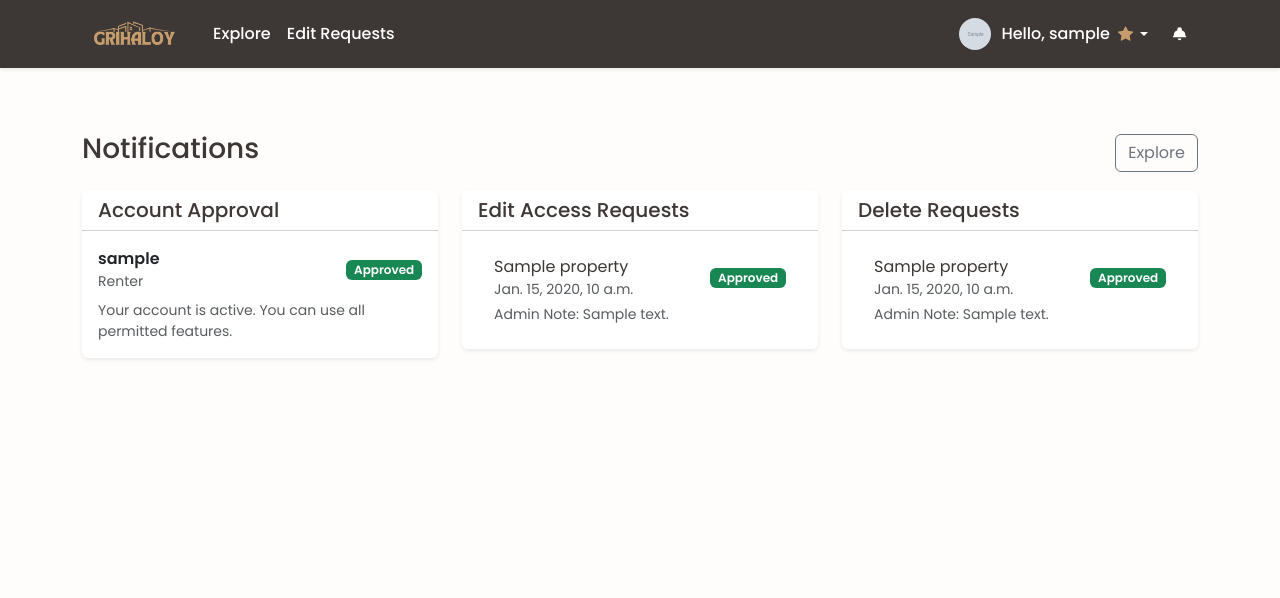
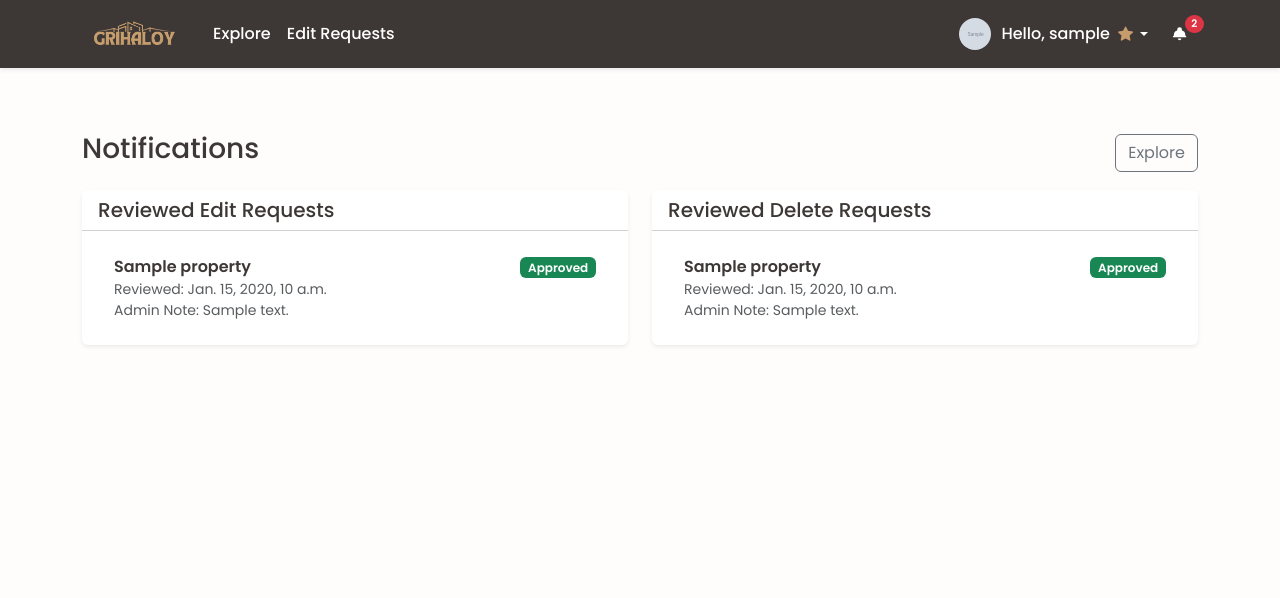
Before and after one commit to AniK-75/project_Grihaloy, a Django app: page /properties/notifications/ in a window 1280 px wide. Shown: the top 598 px of the page. Run offline with Django 5.2, Linux system fonts and the light colour scheme; a user stored in the database is signed in; tables that the repository leaves empty hold one stand-in row (values such as "Sample post"); grey boxes marked "Sample" are stand-in pictures.

Commit message:
Implemented notification badge showing unread count

```diff
--- a/grihaloy/properties/models.py
+++ b/grihaloy/properties/models.py
@@ -77,6 +77,8 @@ class PropertyEditRequest(models.Model):
     reviewed_by = models.ForeignKey(settings.AUTH_USER_MODEL, on_delete=models.SET_NULL, null=True, blank=True, related_name='property_edit_reviews')
     created_at = models.DateTimeField(auto_now_add=True)
     reviewed_at = models.DateTimeField(null=True, blank=True)
+    # NEW: mark whether requester saw the outcome
+    seen_by_requester = models.BooleanField(default=False, help_text="Requester has seen the final decision.")
 
     class Meta:
         ordering = ['-created_at']
@@ -95,6 +97,8 @@ class PropertyDeleteRequest(models.Model):
     reviewed_by = models.ForeignKey(settings.AUTH_USER_MODEL, on_delete=models.SET_NULL, null=True, blank=True, related_name='property_delete_reviews')
     created_at = models.DateTimeField(auto_now_add=True)
     reviewed_at = models.DateTimeField(null=True, blank=True)
+    # NEW: mark whether requester saw the outcome
+    seen_by_requester = models.BooleanField(default=False, help_text="Requester has seen the final decision.")
 
     class Meta:
         ordering = ['-created_at']
--- /dev/null
+++ b/grihaloy/properties/templatetags/notif_tags.py
@@ -0,0 +1,26 @@
+from django import template
+from properties.models import PropertyEditRequest, PropertyDeleteRequest
+
+register = template.Library()
+
+@register.simple_tag(takes_context=True)
+def notification_count(context):
+    """
+    Returns number of reviewed outcomes (approved/rejected) for the current user.
+    Pending requests are NOT counted.
+    Works for both LANDLORD and RENTER.
+    """
+    request = context.get('request')
+    user = getattr(request, 'user', None)
+    if not user or not user.is_authenticated:
+        return 0
+
+    edit_count = PropertyEditRequest.objects.filter(
+        requester=user, status__in=['approved', 'rejected']
+    ).count()
+
+    del_count = PropertyDeleteRequest.objects.filter(
+        requester=user, status__in=['approved', 'rejected']
+    ).count()
+
+    return edit_count + del_count
--- a/grihaloy/properties/views.py
+++ b/grihaloy/properties/views.py
@@ -106,7 +106,6 @@ class LandlordOrAdminRequiredMixin(UserPassesTestMixin):
             return False
         if is_admin(user):
             return True
-        # Landlord must be approved to add
         return is_landlord(user) and getattr(user, 'is_approved', False)
 
     def handle_no_permission(self):
@@ -304,7 +303,6 @@ def request_delete(request, pk):
 
 @user_passes_test(is_admin)
 def edit_request_list(request):
-    # Admin page shows only Property Edit and Delete requests
     edit_reqs = PropertyEditRequest.objects.select_related('property', 'requester').order_by('-created_at')
     del_reqs = PropertyDeleteRequest.objects.select_related('property', 'requester').order_by('-created_at')
     return render(request, 'properties/admin_requests_list.html', {
@@ -388,12 +386,23 @@ def reject_delete_request(request, request_id):
 
 @login_required
 def notifications(request):
-    # Shown via the bell on the Home page
-    edit_reqs = PropertyEditRequest.objects.filter(requester=request.user).select_related('property').order_by('-created_at')
-    del_reqs = PropertyDeleteRequest.objects.filter(requester=request.user).select_related('property').order_by('-created_at')
+    """
+    Show only approved/rejected outcomes so it matches the navbar badge logic.
+    """
+    edit_requests = PropertyEditRequest.objects.filter(
+        requester=request.user,
+        status__in=['approved', 'rejected']
+    ).select_related('property').order_by('-reviewed_at', '-created_at')
+
+    delete_requests = PropertyDeleteRequest.objects.filter(
+        requester=request.user,
+        status__in=['approved', 'rejected']
+    ).select_related('property').order_by('-reviewed_at', '-created_at')
+
     account_status = 'Approved' if getattr(request.user, 'is_approved', False) or is_admin(request.user) else 'Pending'
+
     return render(request, 'properties/notifications.html', {
-        'edit_requests': edit_reqs,
-        'delete_requests': del_reqs,
+        'edit_requests': edit_requests,
+        'delete_requests': delete_requests,
         'account_status': account_status,
     })
--- a/grihaloy/templates/base.html
+++ b/grihaloy/templates/base.html
@@ -1,5 +1,5 @@
 <!DOCTYPE html>
-{% load static %}
+{% load static notif_tags %}
 
 <html lang="en">
 <head>
@@ -151,13 +151,19 @@
             </ul>
           </li>
 
-          <!-- Notifications icon -->
+          <!-- Notifications icon with reviewed-outcomes badge -->
           {% if request.user.role == 'RENTER' or request.user.role == 'LANDLORD' %}
             <li class="nav-item ms-2">
-              <a class="nav-link d-flex align-items-center" href="{% url 'properties:notifications' %}" title="Notifications" aria-label="Notifications">
+              <a class="nav-link d-flex align-items-center position-relative" href="{% url 'properties:notifications' %}" title="Notifications" aria-label="Notifications">
                 <svg xmlns="http://www.w3.org/2000/svg" width="18" height="18" fill="currentColor" viewBox="0 0 19 19">
                   <path d="M8 16a2 2 0 0 0 1.985-1.75H6.015A2 2 0 0 0 8 16m6-6c0-1.098-.402-2.05-1.07-2.777-.67-.729-1.511-1.16-2.43-1.32V5a2.5 2.5 0 1 0-5 0v.903c-.92.16-1.76.591-2.43 1.32C2.402 7.95 2 8.902 2 10v1l-1 1v1h14v-1l-1-1z"/>
                 </svg>
+                {% notification_count as notif_total %}
+                {% if notif_total > 0 %}
+                  <span class="badge rounded-pill bg-danger position-absolute" style="top:-2px; right:-6px; font-size:0.65rem;">
+                    {{ notif_total }}
+                  </span>
+                {% endif %}
               </a>
             </li>
           {% endif %}
@@ -210,10 +216,10 @@
 
       const icon = document.createElement('span');
       icon.className = 'password-toggle-icon';
-      icon.innerHTML = `<svg xmlns="http://www.w3.org/2000/svg" width="20" height="20" fill="currentColor" class="bi bi-eye-fill" viewBox="0 0 16 16"><path d="M10.5 8a2.5 2.5 0 1 1-5 0 2.5 2.5 0 0 1 5 0z"/><path d="M0 8s3-5.5 8-5.5S16 8 16 8s-3 5.5-8 5.5S0 8 0 8zm8 3.5a3.5 3.5 0 1 0 0-7 3.5 3.5 0 0 0 0 7z"/></svg>`;
+      icon.innerHTML = `<svg xmlns="http://www.w3.org/2000/svg" width="20" height="20" fill="currentColor" class="bi bi-eye-fill" viewBox="0 0 16 16"><path d="M10.5 8a2.5 2.5 0 1 1-5 0 2.5 2.5 0 0 1 5 0z"/><path d="M0 8s3-5.5 8-5.5S16 8 16 8s-3 5.5-8 5.5S0 8 0 8zm8 3.5a3.5 3.5 0 1 0 0-7 3.5 3.5 0  0 0 0 7z"/></svg>`;
 
       const eyeIcon = icon.innerHTML;
-      const eyeSlashIcon = `<svg xmlns="http://www.w3.org/2000/svg" width="20" height="20" fill="currentColor" class="bi bi-eye-slash-fill" viewBox="0 0 16 16"><path d="m10.79 12.912-1.614-1.615a3.5 3.5 0 0 1-4.474-4.474l-2.06-2.06C.938 6.278 0 8 0 8s-3 5.5 8 5.5a7.029 7.029 0 0 0 2.79-.588zM5.21 3.088A7.028 7.028 0 0 1 8 2.5c5 0 8 5.5 8 5.5s-.939 1.721-2.641 3.238l-2.062-2.062a3.5 3.5 0 0 0 4.474-4.474L5.21 3.089z"/><path d="M5.525 7.646a2.5 2.5 0 0 0 2.829 2.829l-2.83-2.829zm4.95.708-2.829-2.83a2.5 2.5 0 0 1 2.829 2.829zm3.171 6-12-12 .708-.708 12 12-.708.708z"/></svg>`;
+      const eyeSlashIcon = `<svg xmlns="http://www.w3.org/2000/svg" width="20" height="20" fill="currentColor" class="bi bi-eye-slash-fill" viewBox="0 0 16 16"><path d="m10.79 12.912-1.614-1.615a3.5 3.5 0 0 1-4.474-4.474l-2.06-2.06C.938 6.278 0 8 0 8s-3 5.5 8 5.5a7.029 7.029 0 0 0 2.79-.588zM5.21 3.088A7.028 7.028 0 0 1 8 2.5c5 0 8 5.5 8 5.5s-.939 1.721-2.641 3.238l-2.062-2.062a3.5 3.5 0 0 0 4.474-4.474L5.21 3.089z"/><path d="M5.525 7.646a2.5 2.5 0  0 0 2.829 2.829l-2.83-2.829zm4.95.708-2.829-2.83a2.5 2.5 0  0 1 2.829 2.829zm3.171 6-12-12 .708-.708 12 12-.708.708z"/></svg>`;
 
       field.parentNode.insertBefore(wrapper, field);
       wrapper.appendChild(field);
--- a/grihaloy/templates/properties/notifications.html
+++ b/grihaloy/templates/properties/notifications.html
@@ -6,114 +6,75 @@
 </div>
 
 <div class="row g-4">
-  <!-- Account Status -->
-  <div class="col-lg-4">
+  <!-- Reviewed Edit Requests -->
+  <div class="col-lg-6">
     <div class="card shadow-sm border-0">
       <div class="card-header bg-white">
-        <h5 class="mb-0 text-brown">Account Approval</h5>
-      </div>
-      <div class="card-body">
-        <div class="d-flex justify-content-between align-items-center">
-          <div>
-            <div class="fw-semibold">{{ user.username }}</div>
-            <div class="small text-muted">{{ user.get_role_display }}</div>
-          </div>
-          <div>
-            {% if account_status == 'Approved' %}
-              <span class="badge bg-success">Approved</span>
-            {% else %}
-              <span class="badge bg-warning text-dark">Pending</span>
-            {% endif %}
-          </div>
-        </div>
-        <p class="small text-muted mt-2 mb-0">
-          {% if account_status == 'Approved' %}
-            Your account is active. You can use all permitted features.
-          {% else %}
-            Waiting for admin approval. You’ll be notified once approved.
-          {% endif %}
-        </p>
-      </div>
-    </div>
-  </div>
-
-  <!-- Edit Requests -->
-  <div class="col-lg-4">
-    <div class="card shadow-sm border-0">
-      <div class="card-header bg-white">
-        <h5 class="mb-0 text-brown">Edit Access Requests</h5>
+        <h5 class="mb-0 text-brown">Reviewed Edit Requests</h5>
       </div>
       <div class="card-body">
         {% if edit_requests %}
           <ul class="list-group list-group-flush">
             {% for r in edit_requests %}
-              <li class="list-group-item">
-                <div class="d-flex justify-content-between align-items-center">
-                  <div>
-                    <a class="text-brown text-decoration-none" href="{% url 'properties:detail' r.property.pk %}">{{ r.property.title }}</a>
-                    <div class="small text-muted">{{ r.created_at }}</div>
+              <li class="list-group-item d-flex justify-content-between align-items-start">
+                <div class="me-2">
+                  <a href="{% url 'properties:detail' r.property.pk %}" class="text-brown text-decoration-none fw-semibold">{{ r.property.title }}</a>
+                  <div class="small text-muted">Reviewed: {{ r.reviewed_at|default:r.created_at }}</div>
+                  {% if r.admin_note %}
+                    <div class="small text-muted">Admin Note: {{ r.admin_note }}</div>
+                  {% endif %}
                 </div>
                 <div>
                   {% if r.status == 'approved' %}
                     <span class="badge bg-success">Approved</span>
-                    {% elif r.status == 'rejected' %}
+                  {% else %}
                     <span class="badge bg-danger">Rejected</span>
-                    {% else %}
-                      <span class="badge bg-warning text-dark">Pending</span>
                   {% endif %}
                 </div>
-                </div>
-                {% if r.admin_note %}
-                  <div class="small text-muted mt-1">Admin Note: {{ r.admin_note }}</div>
-                {% endif %}
               </li>
             {% endfor %}
           </ul>
         {% else %}
-          <p class="text-muted mb-0">No edit requests yet.</p>
+          <p class="text-muted mb-0">No reviewed edit requests yet.</p>
         {% endif %}
       </div>
     </div>
   </div>
 
-  <!-- Delete Requests -->
-  <div class="col-lg-4">
+  <!-- Reviewed Delete Requests -->
+  <div class="col-lg-6">
     <div class="card shadow-sm border-0">
       <div class="card-header bg-white">
-        <h5 class="mb-0 text-brown">Delete Requests</h5>
+        <h5 class="mb-0 text-brown">Reviewed Delete Requests</h5>
       </div>
       <div class="card-body">
         {% if delete_requests %}
           <ul class="list-group list-group-flush">
             {% for r in delete_requests %}
-              <li class="list-group-item">
-                <div class="d-flex justify-content-between align-items-center">
-                  <div>
+              <li class="list-group-item d-flex justify-content-between align-items-start">
+                <div class="me-2">
                   {% if r.property %}
-                      <a class="text-brown text-decoration-none" href="{% url 'properties:detail' r.property.pk %}">{{ r.property.title }}</a>
+                    <a href="{% url 'properties:detail' r.property.pk %}" class="text-brown text-decoration-none fw-semibold">{{ r.property.title }}</a>
                   {% else %}
-                      <span class="text-muted">Deleted Listing</span>
+                    <span class="fw-semibold text-muted">Deleted Listing</span>
                   {% endif %}
-                    <div class="small text-muted">{{ r.created_at }}</div>
+                  <div class="small text-muted">Reviewed: {{ r.reviewed_at|default:r.created_at }}</div>
+                  {% if r.admin_note %}
+                    <div class="small text-muted">Admin Note: {{ r.admin_note }}</div>
+                  {% endif %}
                 </div>
                 <div>
                   {% if r.status == 'approved' %}
                     <span class="badge bg-success">Approved</span>
-                    {% elif r.status == 'rejected' %}
+                  {% else %}
                     <span class="badge bg-danger">Rejected</span>
-                    {% else %}
-                      <span class="badge bg-warning text-dark">Pending</span>
                   {% endif %}
                 </div>
-                </div>
-                {% if r.admin_note %}
-                  <div class="small text-muted mt-1">Admin Note: {{ r.admin_note }}</div>
-                {% endif %}
               </li>
             {% endfor %}
           </ul>
         {% else %}
-          <p class="text-muted mb-0">No delete requests yet.</p>
+          <p class="text-muted mb-0">No reviewed delete requests yet.</p>
         {% endif %}
       </div>
     </div>
```
Also changed, not shown: grihaloy/media/property_photos/2025/10/22/fig_7.jpg (added), grihaloy/properties/migrations/0004_propertydeleterequest_seen_by_requester_and_more.py (added). Lines whose indentation alone changed are shown as unchanged.
